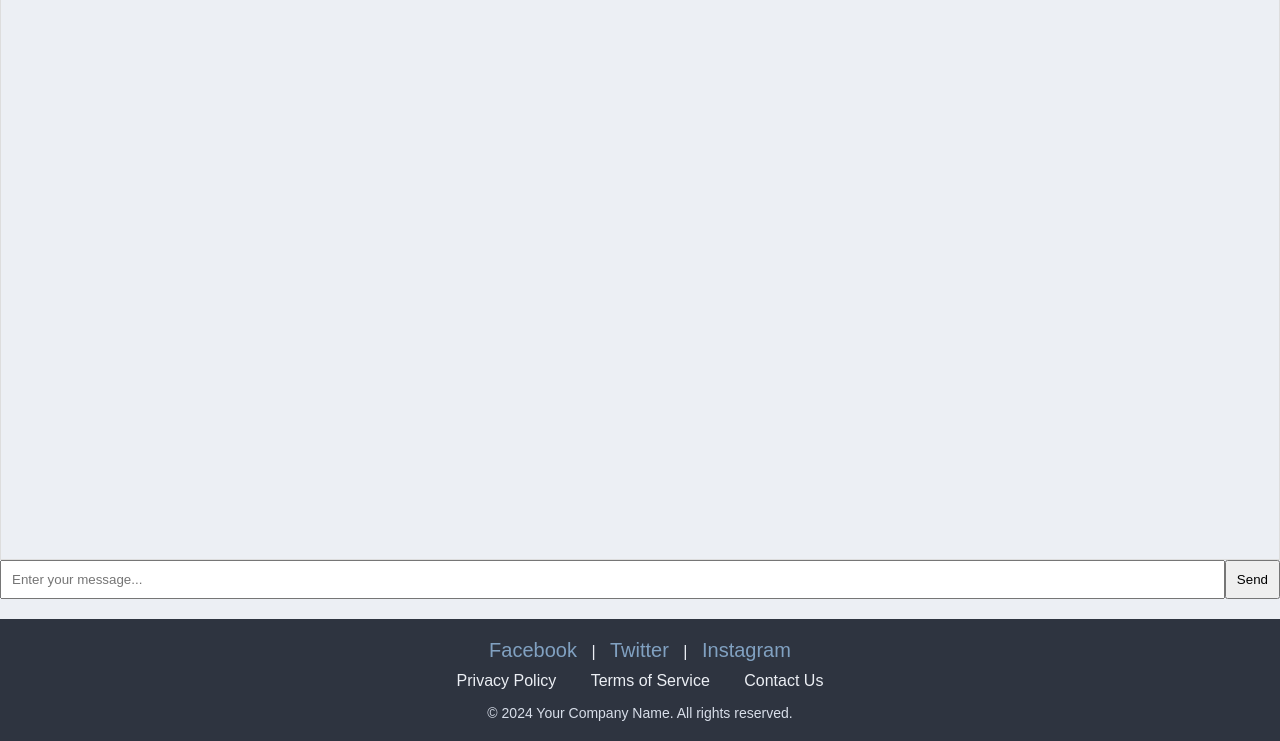
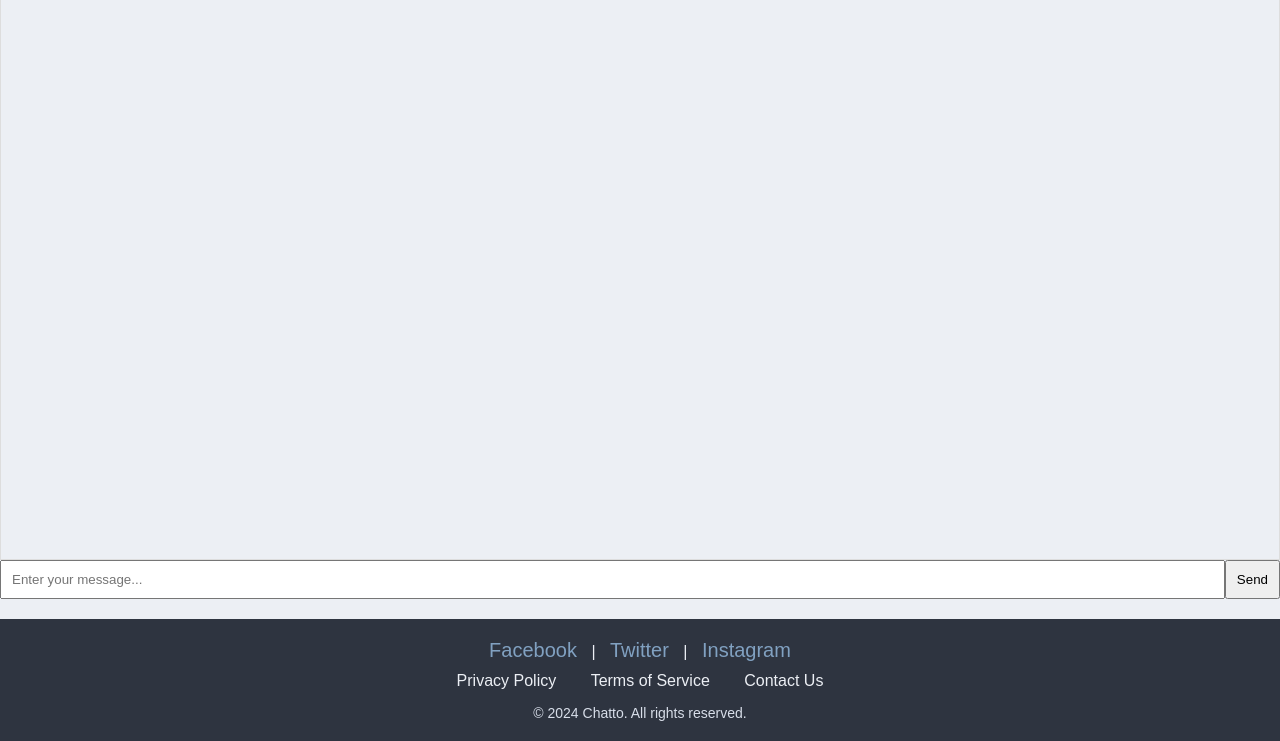
Before and after one commit to WinterSchule/Chatto, a plain HTML site: page index.html in a window 1280 px wide. Shown: the part 59-800 px from the top of the page. Drawn offline with nearby package versions, Linux system fonts and the light colour scheme; no server answers.

Commit message:
index.html

```diff
--- a/index.html
+++ b/index.html
@@ -50,7 +50,7 @@
 
         <!-- Copyright -->
         <div class="copyright">
-            &copy; 2024 Your Company Name. All rights reserved.
+            &copy; 2024 Chatto. All rights reserved.
         </div>
     </div>
 
```
